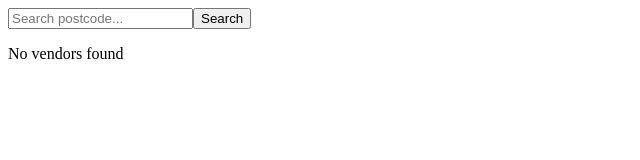
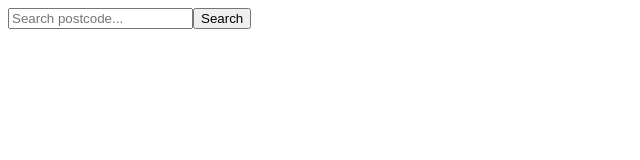
Before and after one commit to cbfacademy/full-stack-javascript-assessment-FoloraD, a React (Create React App) app in the folder packages/frontend/: page / in a window 1280 px wide. Shown: the top 160 px of the page, without its empty margins (0-640 px from the left). Built offline with nearby package versions, Linux system fonts and the light colour scheme.

Commit message:
Fix: condition for 'No vendors found' message in SearchComponent

```diff
--- a/packages/frontend/src/components/SearchComponent.js
+++ b/packages/frontend/src/components/SearchComponent.js
@@ -40,8 +40,9 @@ const SearchComponent = () => {
         />
 
         <button onClick={handleUserPostcodeSearch}>Search</button>
+        {error && <p>{error}</p>}
         {vendors.length > 0 && <StoreListComponent vendors={vendors} /> }
-        {vendors.length === 0 && !error && <p> No vendors found</p>}
+        {vendors.length === 0 && error === 0 && ( <p> No vendors found</p>)}
     </div>
     );
 
```
